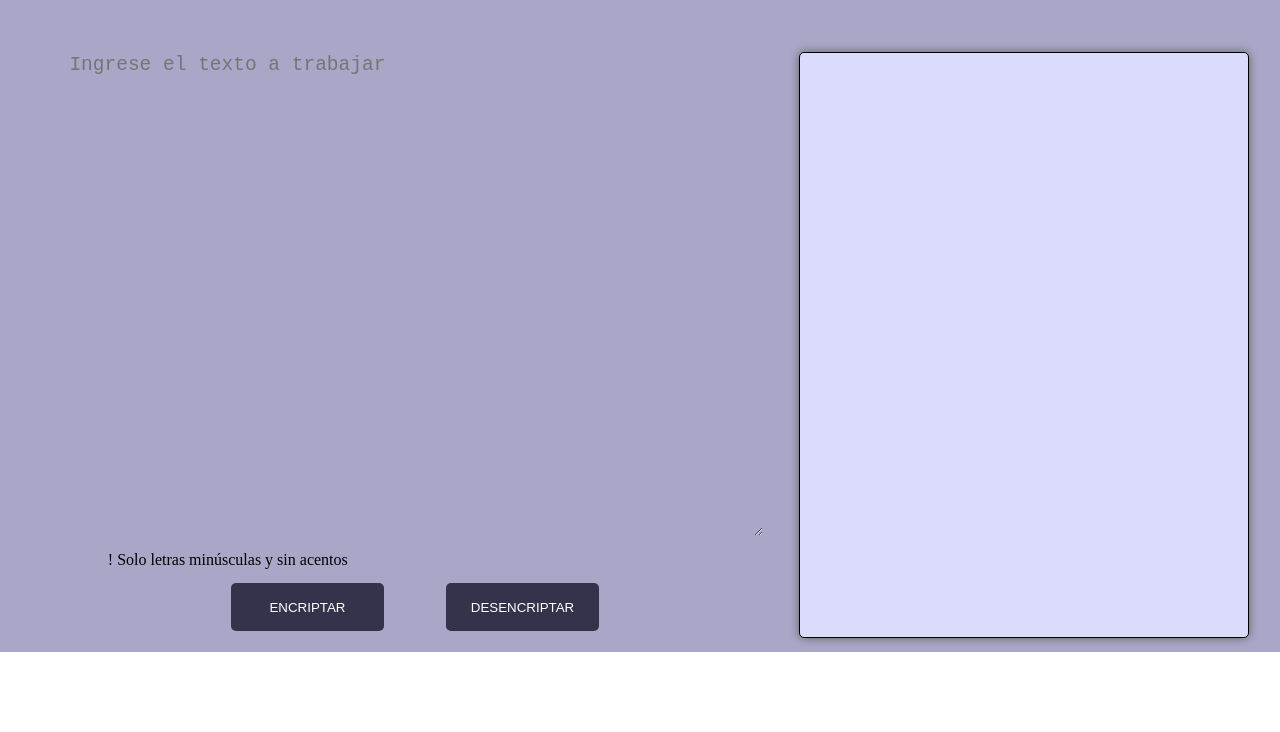
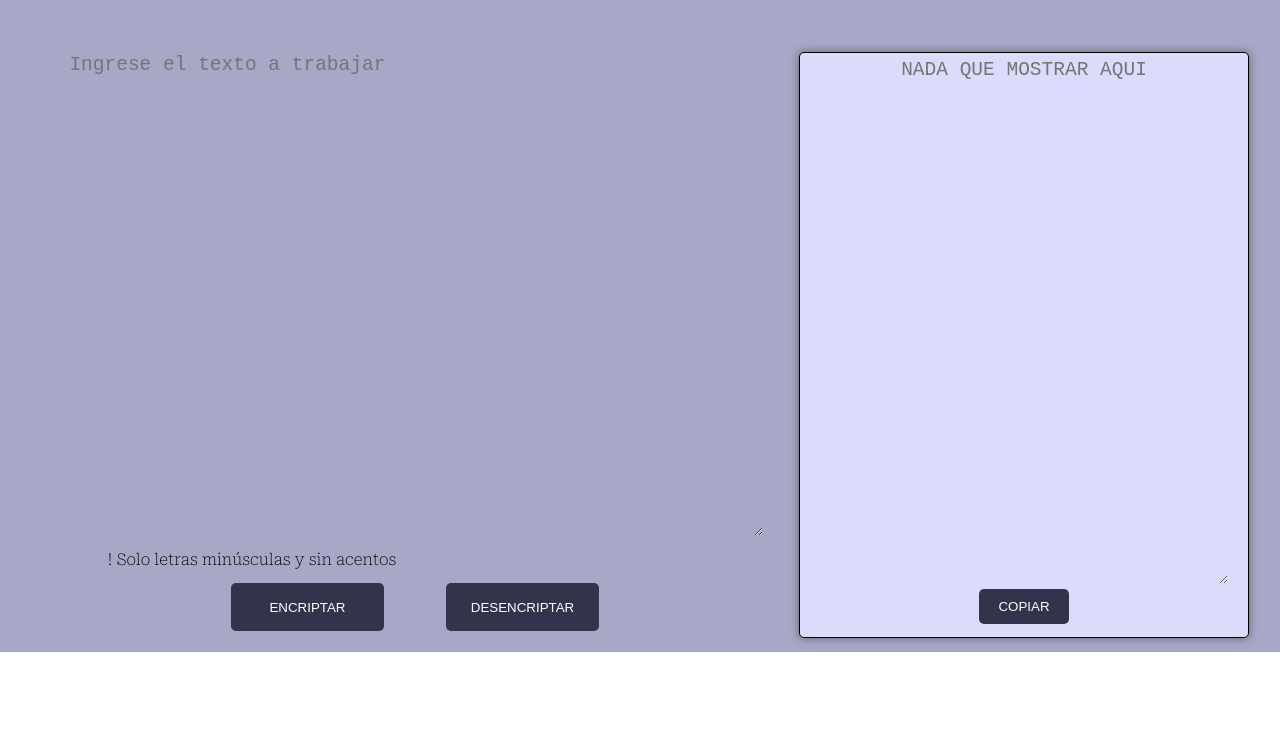
Before and after one commit to SebaSatelier/encriptadorPower, a plain HTML site: page index.html in a window 1280 px wide. Shown: the part 68-800 px from the top of the page. Drawn offline with Linux system fonts and the light colour scheme.

Commit message:
cambiado etiqueta p a textarea y agregado boton y funcion copiar

```diff
--- a/index.css
+++ b/index.css
@@ -1,5 +1,6 @@
 body{
     background-color: rgb(168, 167, 200);
+    font-family: 'Roboto Serif', serif;
 }
 
 header{
@@ -12,6 +13,7 @@ header{
 
 h1{
     font-size: 3em;
+    font-family: 'Roboto Serif', serif;
 }
 
 main{
@@ -71,6 +73,9 @@ button:hover{
 
 
 .texto-cambiado{
+    display: flex;
+    flex-direction: column;
+    justify-content: space-between;
     border: 1px solid black;
     border-radius: 5px;
     height: 73vh;
@@ -79,6 +84,19 @@ button:hover{
     box-shadow: 0px 0px 10px rgb(97, 97, 97);
 }
 
+#devolucion{
+    background: none;
+    height: 90%;
+    width: 90%;
+    font-size: 1.5em;
+    margin: 1% auto;
+    text-align: center;
+}
+
+.boton-copiar{
+ margin-bottom: 3%;
+}
+
 footer{
     height: 10vh;
     background-color: white;
--- a/index.html
+++ b/index.html
@@ -6,6 +6,9 @@
         <meta name="viewport" content="width=device-width, initial-scale=1.0">
         <link rel="stylesheet" type="text/css" href="./reset.css">
         <link rel="stylesheet" type="text/css" href="./index.css">
+        <link rel="preconnect" href="https://fonts.googleapis.com">
+        <link rel="preconnect" href="https://fonts.gstatic.com" crossorigin>
+        <link href="https://fonts.googleapis.com/css2?family=Roboto+Serif:wght@100&display=swap" rel="stylesheet">
         <title>Encriptador Poderoso</title>
     </head>
     <body>
@@ -28,7 +31,8 @@
             </section>
 
             <section class="texto-cambiado">
-                <p id="devolucion"></p>
+                <textarea id="devolucion" disabled="true" placeholder="NADA QUE MOSTRAR AQUI"></textarea>
+                <button class="boton-copiar">copiar</button>
             </section>
         </main>
         <footer>
--- a/index.js
+++ b/index.js
@@ -5,6 +5,8 @@ const botonEncriptar = document.getElementById("encriptar");
 const botonDesencriptar = document.getElementById("desencriptar");
 
 const arearespuesta = document.getElementById("devolucion");
+
+const botonCopiar = document.getElementsByClassName("boton-copiar")[0];
 
 const desEncriptado = (value) => {
     let textoDesencriptado = value.replaceAll("ai","a")
@@ -34,8 +36,18 @@ const manejarTexto = (value, fn)=>{
 }
 const devolucion = (value, fn) => {
     const nuevoValor = manejarTexto(value,fn);
-    arearespuesta.innerText = nuevoValor
+    arearespuesta.value = nuevoValor
     textarea.value = "";
+}
+
+const copiar = (texto) => {
+    navigator.clipboard.writeText(texto)
+    .then(function() {
+      console.log("Texto copiado al portapapeles: " + texto);
+    })
+    .catch(function(error) {
+      console.error("Error al copiar el texto: " + error);
+    });
 }
 
 
@@ -48,3 +60,9 @@ botonEncriptar.addEventListener("click", () =>{
 botonDesencriptar.addEventListener("click", () =>{
     const texto = textarea.value
     devolucion(texto)});
+
+
+botonCopiar.addEventListener('click', () => {
+    const texto = arearespuesta.value
+    copiar(texto)
+})
```
